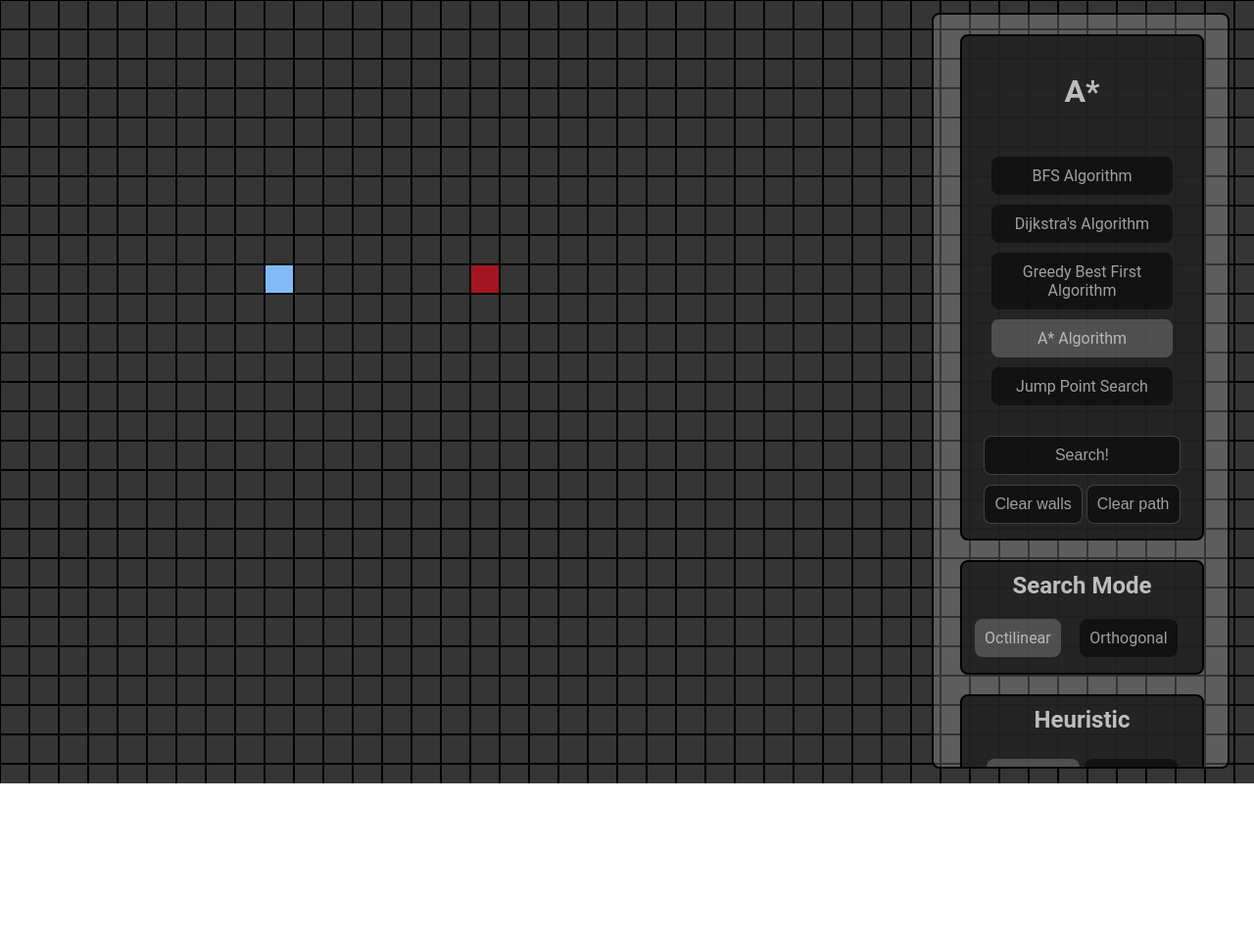
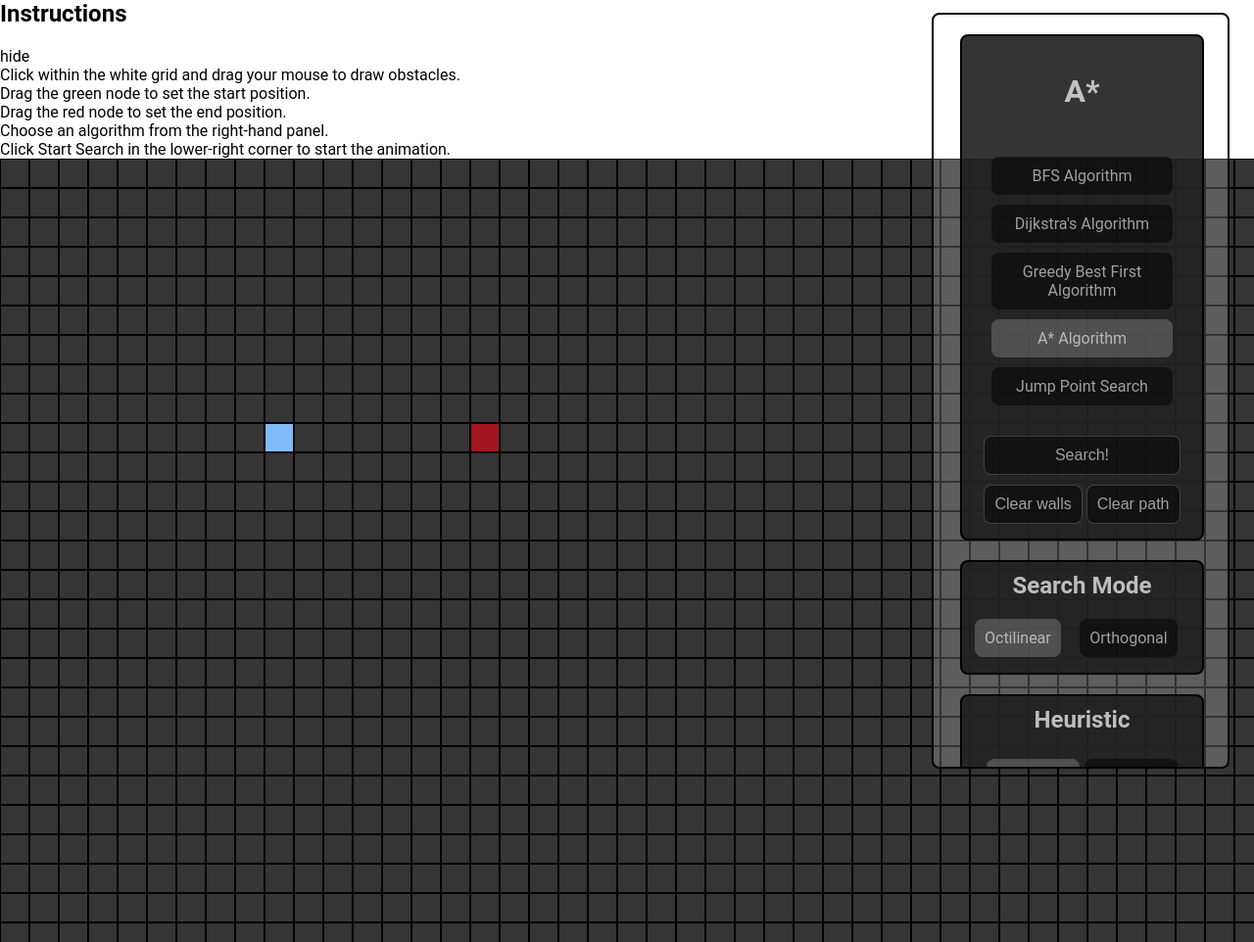
Before and after one commit to Aditi-03/-path, a website built with webpack: page index.html in a window 1280 px wide. Shown: the whole page at 98% size. Before the commit the page ends 800 px from the top, so only its background shows below. Built offline with nearby package versions, Linux system fonts and the light colour scheme; what two.js would draw is missing.

Commit message:
Update index.html

```diff
--- a/index.html
+++ b/index.html
@@ -6,6 +6,17 @@
 
 	</head>
 	<body>
+		  <div id="instructions_panel" class="panel">
+      <header>
+        <h2 class="header_title">Instructions</h2>
+        <span id="hide_instructions">hide</span>
+      </header>
+      Click within the <span class="white">white</span> grid and drag your mouse to draw obstacles. <br>
+      Drag the <span class="green">green</span> node to set the start position. <br>
+      Drag the <span class="red">red</span> node to set the end position. <br>
+      Choose an algorithm from the right-hand panel. <br>
+      Click Start Search in the lower-right corner to start the animation.
+    </div>
 		<container id="demo-container">
 			<section id="render-section">
 				<div id="background">
```
